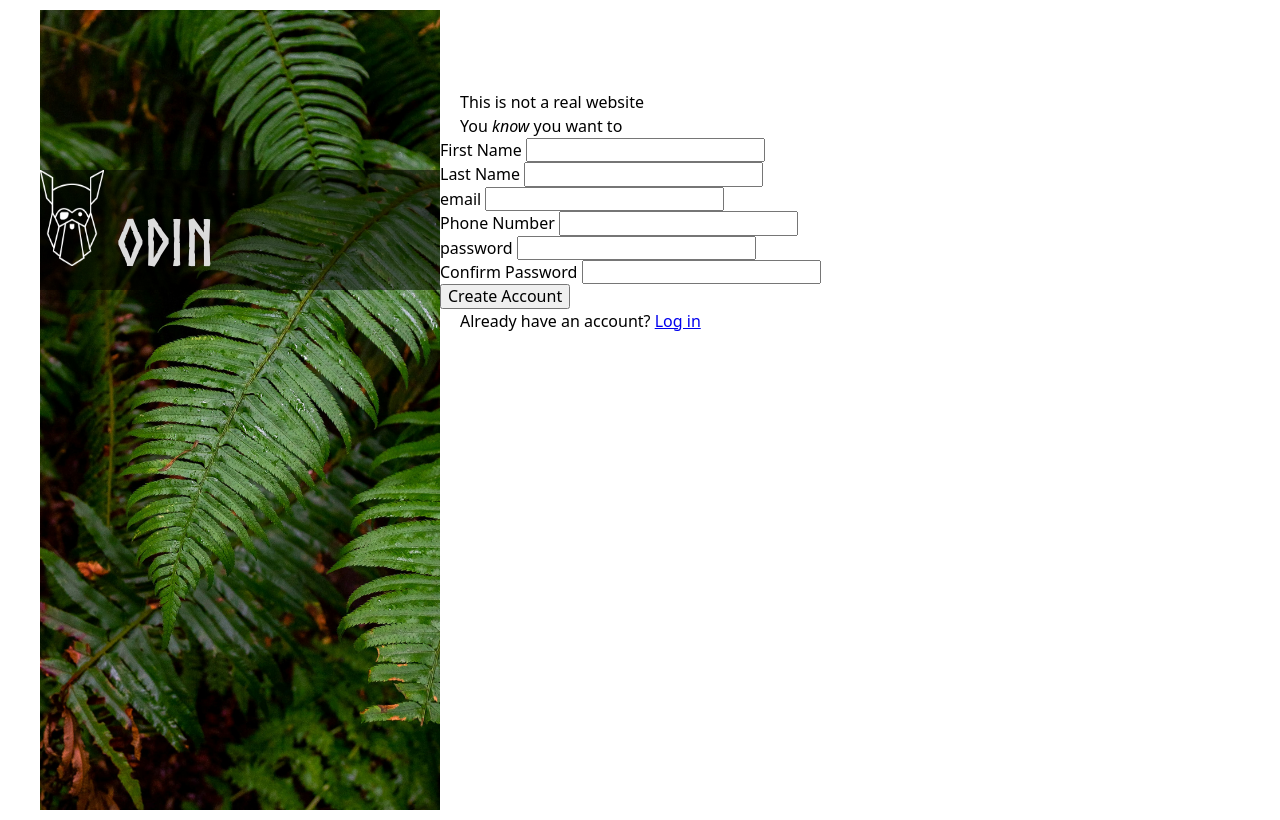
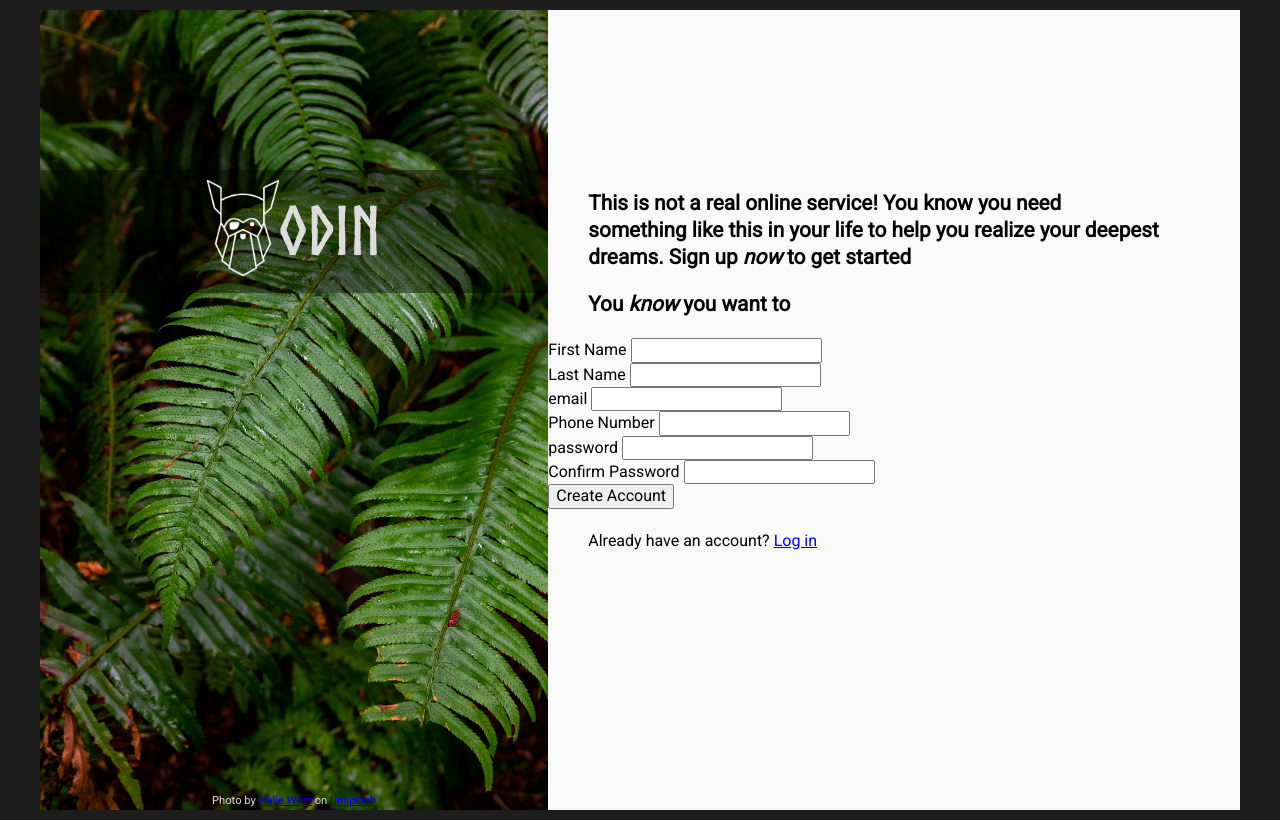
Before and after one commit to hawkobe/sign-up-form, a plain HTML site: page index.html in a window 1280 px wide. Drawn offline with nearby package versions, Linux system fonts and the light colour scheme.

Commit message:
styling for logo, background img divs, and h3 elements

```diff
--- a/index.html
+++ b/index.html
@@ -3,6 +3,9 @@
 <head>
   <meta charset="UTF-8">
   <meta name="viewport" content="width=device-width, initial-scale=1.0">
+  <link rel="preconnect" href="https://fonts.googleapis.com">
+  <link rel="preconnect" href="https://fonts.gstatic.com" crossorigin>
+  <link href="https://fonts.googleapis.com/css2?family=Roboto&display=swap" rel="stylesheet">
   <link rel="stylesheet" href="styles.css">
   <title>Document</title>
 </head>
@@ -10,19 +13,32 @@
   <section class="container">
     <div class="img-bg">
       <div class="logo">
-        <h1>
-          <img src="/img/odin-logo.png" alt="viking logo outline">
-          Odin
-        </h1>
+        <div>
+          <img class="logo-img" src="/img/odin-logo.png" alt="viking logo outline">
+        </div>
+        <div>
+          <h1>
+            Odin
+          </h1>
+        </div>
       </div>
+      <footer>
+        <p>Photo by
+          <a href="https://unsplash.com/@haliewestphoto">Halie West</a>
+          on
+          <a href="https://unsplash.com/">Unsplash</a>
+        </p>
+      </footer>
     </div>
     <div class="main-content">
-      <p>
-        This is not a real website
-      </p>
-      <p>
+      <h3>
+        This is not a real online service! You know you need something like
+        this in your life to help you realize your deepest dreams.
+        Sign up <em>now</em> to get started
+      </h3>
+      <h3>
         You <em>know</em> you want to
-      </p>
+      </h3>
       <div class="form">
         <form action="">
           <div>
--- a/styles.css
+++ b/styles.css
@@ -20,10 +20,10 @@ h1, h2, h3, h4, h5 {
   font-weight: inherit;
 }
 
-/* img {
-  display: block;
+img {
+  /* display: block; */
   max-inline-size: 100%;
-} */
+}
 
 /* Font */
 
@@ -35,42 +35,75 @@ h1, h2, h3, h4, h5 {
   font-style: normal;
 }
 
+body {
+  background-color: rgb(30, 29, 29);
+}
+
 .container {
   margin: 10px auto;
   max-width: 1200px;
   height: 100vh;
   display: flex;
+  justify-content: center;
+  font-family: 'Roboto', Arial, Helvetica, sans-serif;
 }
 
-.img-bg {
-  width: 400px;
+div.img-bg {
+  width: 1100px;
   height: 100%;
   background-image: url("img/halie-west-25xggax4bSA-unsplash.jpg");
   background-size: cover;
   background-repeat: no-repeat;
+  display: flex;
+  flex-direction: column;
+}
+
+footer {
+  margin: auto auto 0 auto;
+}
+
+footer > p {
+  color: rgb(220, 220, 220);
+  font-size: 0.7rem;
 }
 
 div.main-content {
-  padding: 80px 0 80px 0;
+  padding: 180px 0 80px 0;
+  background-color: rgb(249, 249, 249);
 }
 
 div.logo {
   margin-top: 10rem;
-  background-color: rgba(0,0,0,0.5);
+  background-color: rgba(0,0,0,0.4);
+  display: flex;
+  justify-content: center;
+  padding: 10px 0;
 }
 
-img {
+img.logo-img {
   display: inline-block;
   height: 6rem;
-  width: 4rem;
+  width: 4.5rem;
 }
 
 h1 {
   color: rgb(220, 220, 220);
   font-family: 'norsebold', Arial, Helvetica, sans-serif;
-  font-size: 4rem;
+  font-size: 4.2rem;
+  font-weight: bold;
 }
 
+h3 {
+  font-size: 1.3rem;
+  font-weight: bold;
+  line-height: 1.3;
+}
+
+div > h3,
 div > p {
-  padding-left: 20px;
+  padding: 20px 80px 20px 40px;
 }
+
+div > h3 {
+  padding-top: 0;
+}
```
